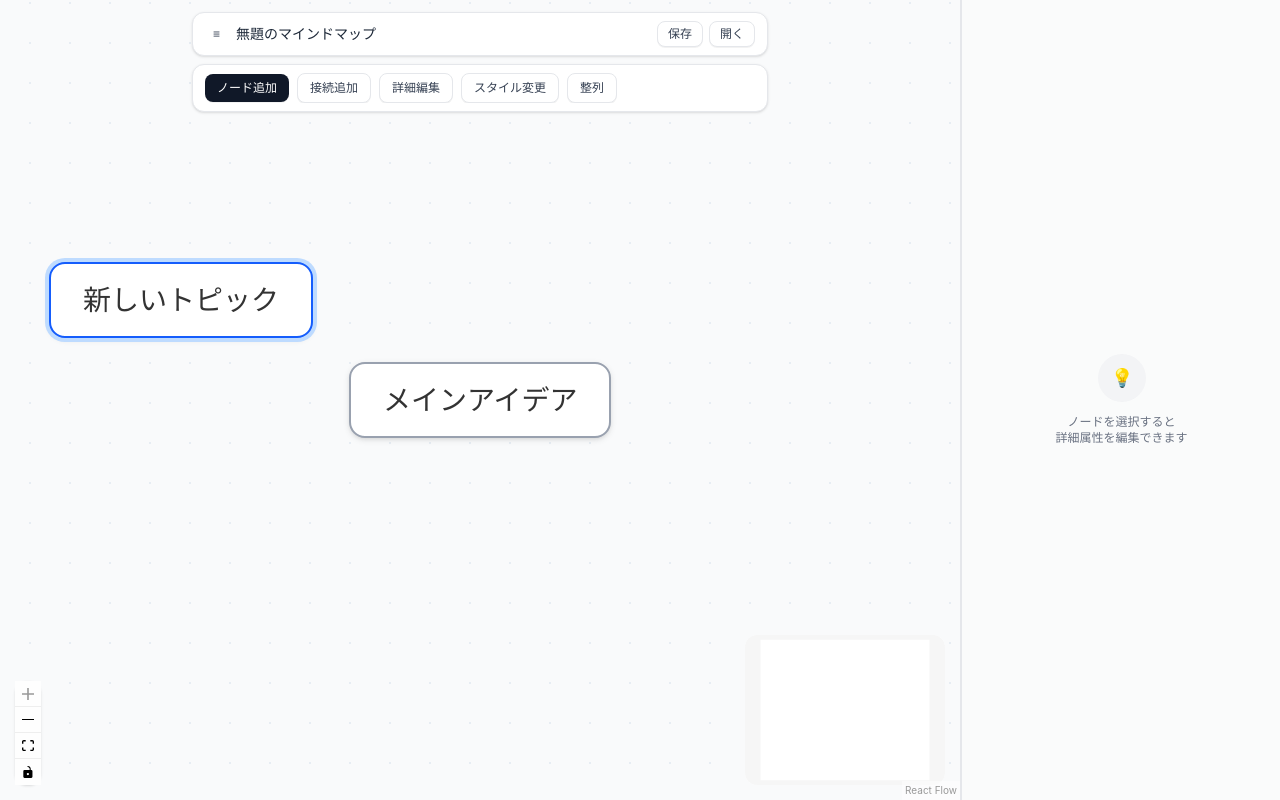
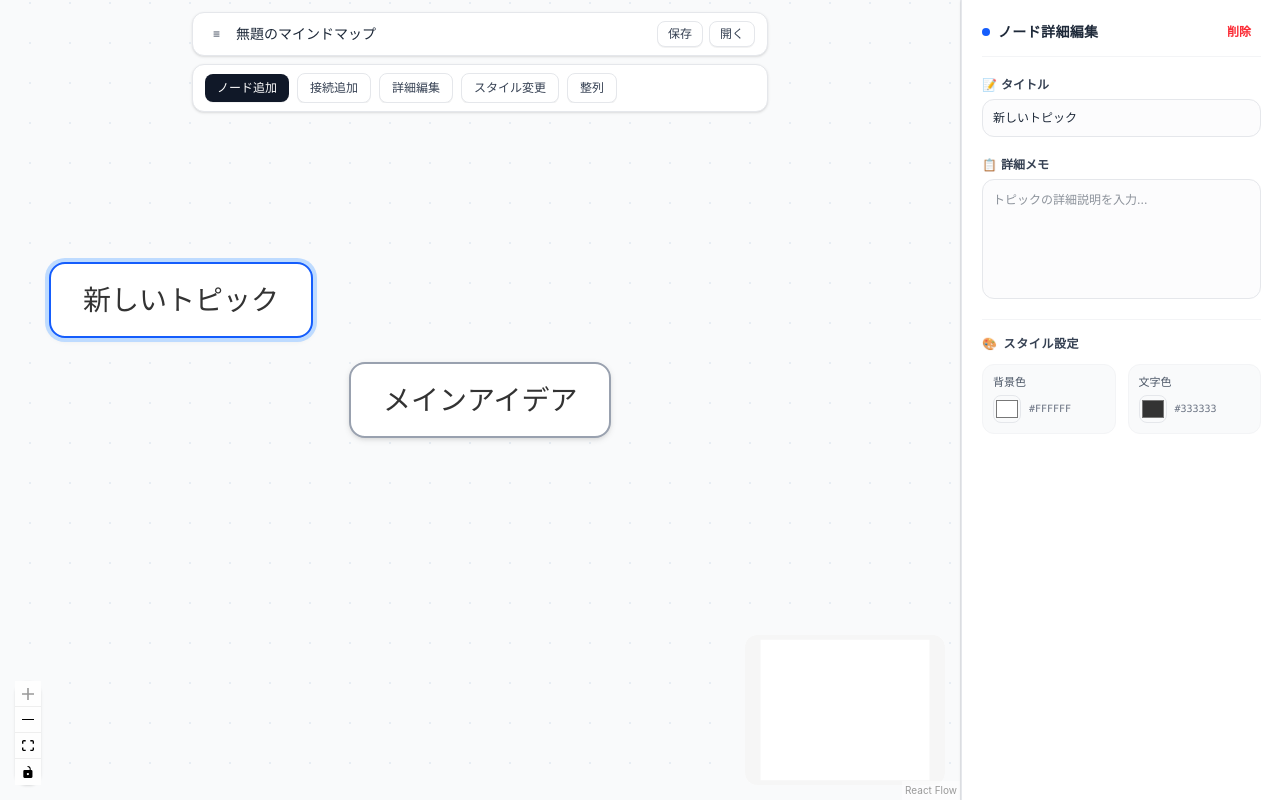
Before and after one commit to otofuman/mindmap, a React (Vite) app: page / in a window 1280 px wide. Both pictures are taken after a click on the button "ノード追加". Built offline with nearby package versions, Linux system fonts and the light colour scheme.

Commit message:
fixed errors

```diff
--- a/src/components/canvas/MindMapCanvas.tsx
+++ b/src/components/canvas/MindMapCanvas.tsx
@@ -364,12 +364,12 @@ const onNodeClick = useCallback(
           target={edgeMenuTarget}
           connectionType={edgeMenuTarget.type}
           onClose={() => setEdgeMenuTarget(null)}
-          onUpdateType={(id, type) => {
-            updateConnectionType(id, type);
+          onUpdateType={(type) => {
+            updateConnectionType(edgeMenuTarget.id, type);
             setEdgeMenuTarget(null);
           }}
-          onDelete={(id) => {
-            deleteConnection(id);
+          onDelete={() => {
+            deleteConnection(edgeMenuTarget.id);
             setEdgeMenuTarget(null);
           }}
         />
@@ -377,10 +377,6 @@ const onNodeClick = useCallback(
 
       {editingNodeId && (
         <EditNodeModal nodeId={editingNodeId} onClose={() => setEditingNodeId(null)} />
-      )}
-
-      {stylingNodeId && (
-        <StyleNodeModal nodeId={stylingNodeId} onClose={() => setStylingNodeId(null)} />
       )}
 
       <ReactFlow
--- a/src/components/grid/DataGrid.tsx
+++ b/src/components/grid/DataGrid.tsx
@@ -6,7 +6,7 @@ export const DataGrid: React.FC = () => {
   const [activeTab, setActiveTab] = useState<'topics' | 'connections'>('topics');
 
   const document = useMindMapStore((state) => state.document);
-  const selectedNodeId = useMindMapStore((state) => state.selectedNodeId);
+  const selectedNodeIds = useMindMapStore((state) => state.selectedNodeIds); // 複数選択対応
   const deleteTopic = useMindMapStore((state) => state.deleteTopic);
 
   return (
@@ -49,7 +49,7 @@ export const DataGrid: React.FC = () => {
             </thead>
             <tbody>
               {document.topics.map((topic: Topic) => {
-                const isSelected = topic.id === selectedNodeId;
+                const isSelected = selectedNodeIds.includes(topic.id); // 複数選択に対応したハイライト判定
                 return (
                   <tr
                     key={topic.id}
--- a/src/components/sidebar/Sidebar.tsx
+++ b/src/components/sidebar/Sidebar.tsx
@@ -4,13 +4,16 @@ import { SidebarStyleSection } from './SidebarStyleSection';
 
 export const Sidebar: React.FC = () => {
   const document = useMindMapStore((state) => state.document);
-  const selectedNodeId = useMindMapStore((state) => state.selectedNodeId);
+  const selectedNodeIds = useMindMapStore((state) => state.selectedNodeIds); // 複数選択対応
   const updateTopic = useMindMapStore((state) => state.updateTopic);
   const updateTopicDisplay = useMindMapStore((state) => state.updateTopicDisplay);
   const deleteTopic = useMindMapStore((state) => (state as any).deleteTopic);
 
-  const selectedTopic = document.topics.find((t) => t.id === selectedNodeId);
-  const selectedDisplay = document.topicDisplays.find((d) => d.topicId === selectedNodeId);
+  // 選択されている中から最初のノードをターゲットにする
+  const currentSelectedId = selectedNodeIds.length > 0 ? selectedNodeIds[0] : null;
+
+  const selectedTopic = document.topics.find((t) => t.id === currentSelectedId);
+  const selectedDisplay = document.topicDisplays.find((d) => d.topicId === currentSelectedId);
 
   if (!selectedTopic || !selectedDisplay) {
     return (
@@ -34,7 +37,9 @@ export const Sidebar: React.FC = () => {
       <div className="flex justify-between items-center border-b border-gray-100 pb-3">
         <div className="flex items-center gap-2">
           <span className="w-2 h-2 rounded-full bg-blue-600"></span>
-          <h3 className="font-bold text-gray-800 text-sm tracking-wide">ノード詳細編集</h3>
+          <h3 className="font-bold text-gray-800 text-sm tracking-wide">
+            ノード詳細編集 {selectedNodeIds.length > 1 ? `(${selectedNodeIds.length}件選択中)` : ''}
+          </h3>
         </div>
         <button
           onClick={handleDeleteClick}
@@ -78,9 +83,13 @@ export const Sidebar: React.FC = () => {
         backgroundColor={selectedDisplay.backgroundColor}
         textColor={selectedDisplay.textColor}
         onColorChange={(bgColor, textColor) => {
-          updateTopicDisplay(selectedTopic.id, {
-            backgroundColor: bgColor,
-            textColor: textColor,
+          // 複数選択時は選択中のすべてのスタイルを一括変更するように配慮
+          const targets = selectedNodeIds.length > 0 ? selectedNodeIds : [selectedTopic.id];
+          targets.forEach((id) => {
+            updateTopicDisplay(id, {
+              backgroundColor: bgColor,
+              textColor: textColor,
+            });
           });
         }}
       />
```
